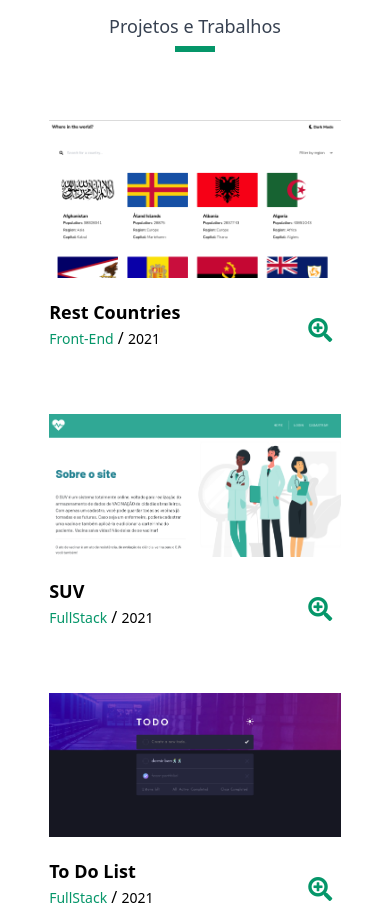
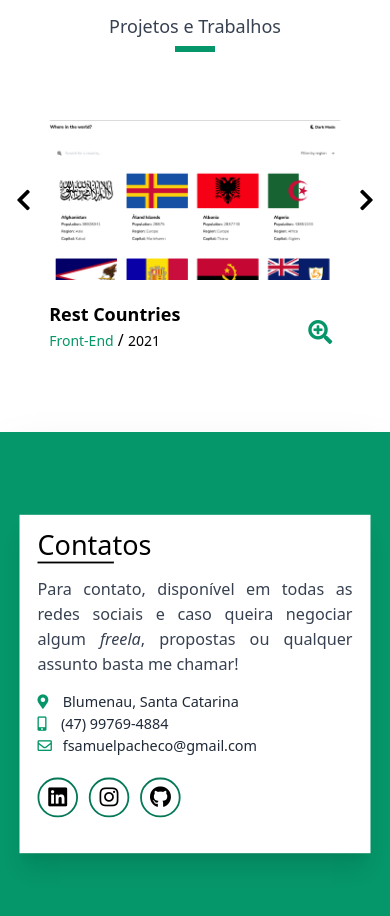
Before and after one commit to Samuel0102/elmusa-portfolio-vue, a Vue app: page /#/ in a window 390 px wide. Shown: the part 5101-6017 px from the top of the page. Built offline with nearby package versions, Linux system fonts and the light colour scheme.

Commit message:
construindo slider do portfolio para dispositivos mobile

```diff
--- /dev/null
+++ b/src/components/MobilePorfolioSlider.vue
@@ -0,0 +1,54 @@
+<template>
+  <div class="w-full mx-auto my-20">
+    <div id="buttons" class="relative top-20 flex items-center">
+        <button class="slider-button -left-3" @click="goToPreviousSlide">
+            <i class="fas fa-chevron-left"></i>
+        </button>
+        <button class="slider-button -right-3" @click="goToNextSlide">
+            <i class="fas fa-chevron-right"></i>
+        </button>
+    </div>
+
+    <ProjectCard :project="projects[actualSlide]"/>
+
+  </div>
+</template>
+
+<script>
+import ProjectCard from './ProjectCard.vue';
+
+export default {
+    components: {ProjectCard},
+    data(){
+        return {
+            actualSlide: 0
+        }
+    },
+    props: ["projects"],
+    methods: {
+        goToNextSlide(){
+            if(this.projects.length -1 === this.actualSlide){
+                this.actualSlide = 0;
+            }
+
+            this.actualSlide++;
+        },
+        goToPreviousSlide(){
+            if(this.actualSlide === 0){
+                this.actualSlide = this.projects.length;
+            }
+
+            this.actualSlide--;
+        }
+    }
+
+}
+</script>
+
+<style>
+.slider-button{
+    @apply    absolute text-2xl transform hover:scale-125 transition-all
+            bg-white py-1 px-2 rounded-full bg-opacity-60
+}
+
+</style>
--- a/src/components/ProjectCard.vue
+++ b/src/components/ProjectCard.vue
@@ -1,5 +1,5 @@
 <template>
-  <article>
+  <article id="article">
     <img :src="project.thumb" class="img" />
     <h3 class="text-lg font-bold mt-5">{{ project.name }}</h3>
     <span class="text-sm text-green-600">{{ project.type }}</span>
@@ -14,7 +14,7 @@
 
 <script>
 export default {
-  props: ["project"],
+  props: ["project"]
 };
 </script>
 
@@ -25,13 +25,14 @@ export default {
 }
 
 .img {
-  @apply object-cover md:h-44 transform hover:scale-110 transition duration-700;
+  @apply object-cover h-40 md:h-44 transform hover:scale-110 transition duration-700 rounded-sm;
 }
 
-article{
+#article{
   @apply text-left relative overflow-hidden w-10/12 mx-auto
          md:w-5/12
          lg:w-4/12
          xl:w-3/12
 }
+
 </style>
--- a/src/components/ThePortfolio.vue
+++ b/src/components/ThePortfolio.vue
@@ -9,14 +9,19 @@
         :key="index"
       />
     </div>
+
+    <MobilePortfolioSlider :projects="projects" class="sm:hidden" />
+
   </section>
 </template>
 
 <script>
 import ProjectCard from "./ProjectCard.vue";
 import SectionTitle from "./SectionTitle.vue";
+import MobilePortfolioSlider from "./MobilePorfolioSlider.vue"
+
 export default {
-  components: { ProjectCard, SectionTitle },
+  components: { ProjectCard, SectionTitle, MobilePortfolioSlider },
   data() {
     return {
       projects: [
@@ -140,7 +145,8 @@ export default {
 
 <style scoped>
 #projects {
-  @apply flex flex-col flex-wrap gap-x-20 gap-y-16 my-20
+  @apply flex-col flex-wrap gap-x-20 gap-y-16 my-20 hidden
+         sm:flex
          md:flex-row justify-center;
 }
 </style>
```
